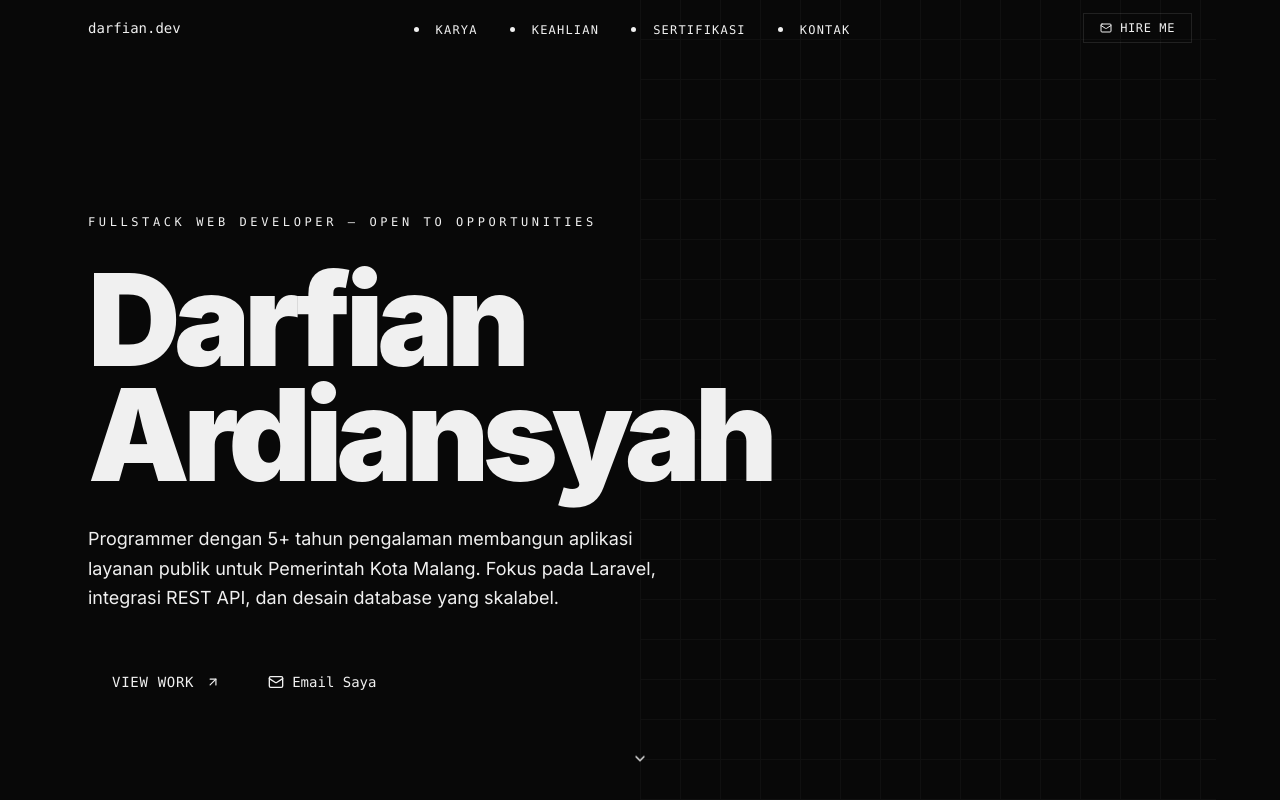
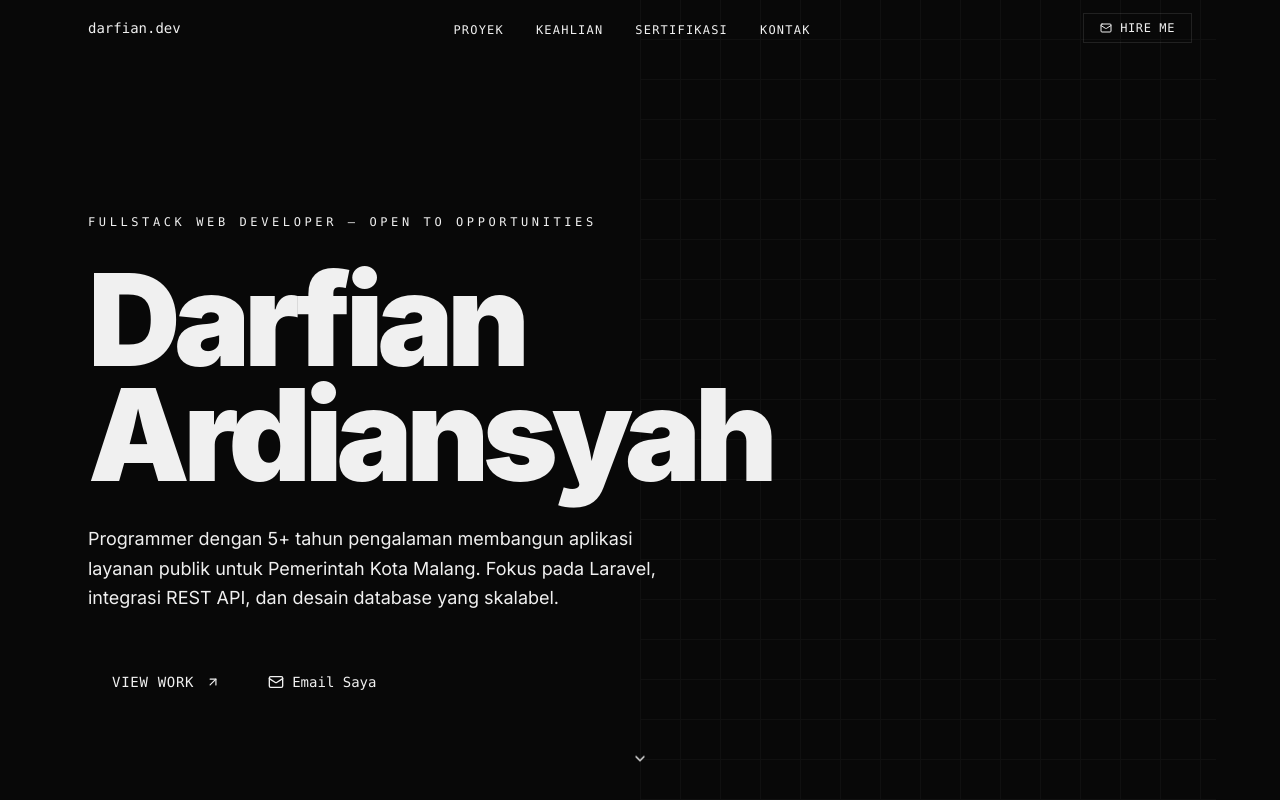
Before and after one commit to darfianardiansyah/portofolio, a React (Vite) app: page / in a window 1280 px wide. Shown: the top 800 px of the page. Built offline with nearby package versions, Linux system fonts and the light colour scheme.

Commit message:
refactor navigation links

```diff
--- a/src/app/App.tsx
+++ b/src/app/App.tsx
@@ -1,7 +1,12 @@
 import { useState, useEffect } from "react";
 import { Github, Mail, Terminal, ChevronDown, ArrowUpRight, Award, ImagePlus, X } from "lucide-react";
 
-const NAV_LINKS = ["Karya", "Keahlian", "Sertifikasi", "Kontak"];
+const NAV_LINKS = [
+  { label: "Proyek", id: "work" },
+  { label: "Keahlian", id: "skills" },
+  { label: "Sertifikasi", id: "certifications" },
+  { label: "Kontak", id: "contact" },
+];
 
 const MAIN_PROJECTS = [
   {
@@ -147,18 +152,18 @@ function NavBar() {
           <span className="text-foreground font-medium">darfian</span>
           <span className="text-muted-foreground">.dev</span>
         </button>
-        <span className="hidden md:flex items-center gap-8">
+        <ul className="hidden md:flex items-center gap-8">
           {NAV_LINKS.map((link) => (
-            <li key={link}>
+            <li key={link.id}>
               <button
-                onClick={() => scrollTo(link.toLowerCase())}
+                onClick={() => scrollTo(link.id)}
                 className="font-mono text-xs tracking-widest uppercase text-muted-foreground hover:text-foreground transition-colors"
               >
-                {link}
+                {link.label}
               </button>
             </li>
           ))}
-        </span>
+        </ul>
         <a
           href="mailto:darfianardiansyah@gmail.com"
           className="hidden md:flex items-center gap-2 border border-border px-4 py-1.5 font-mono text-xs tracking-wider uppercase hover:bg-foreground hover:text-background transition-all duration-200"
```
